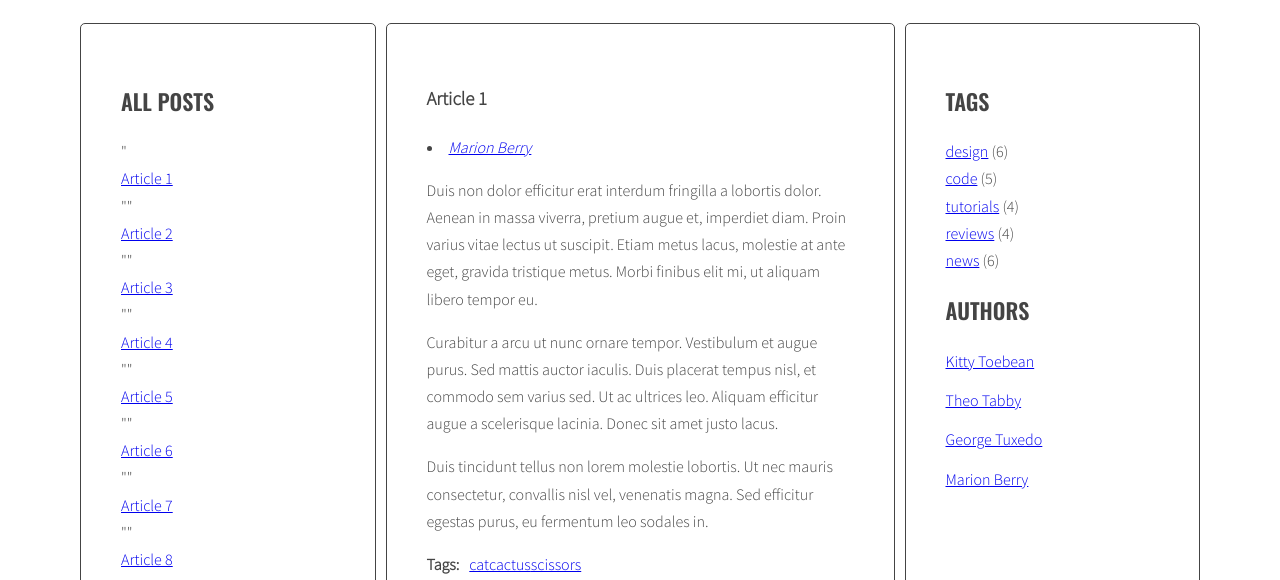
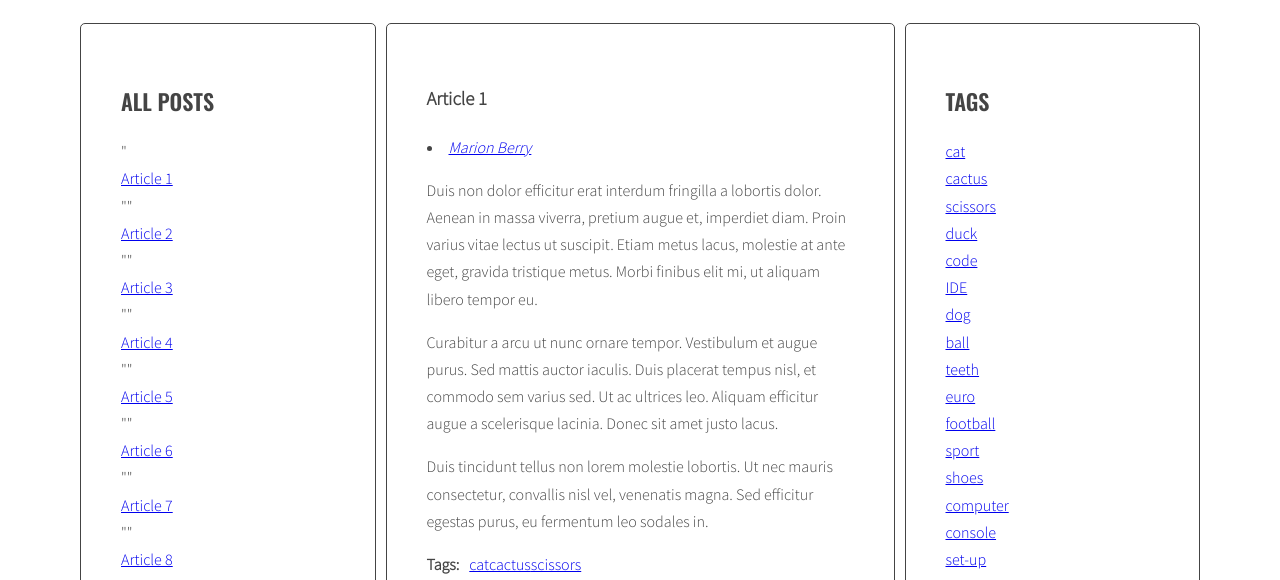
Before and after one commit to dawidPoznanski/javascript-blog, a website: page index.html in a window 1280 px wide. Shown: the part 220-800 px from the top of the page. Drawn offline with nearby package versions, Linux system fonts and the light colour scheme.

Commit message:
cloud tags added, not working

```diff
--- a/index.html
+++ b/index.html
@@ -5,7 +5,7 @@
     <meta http-equiv="X-UA-Compatible" content="IE=edge">
     <meta name="viewport" content="width=device-width, initial-scale=1.0">
     <title>JavaScript Blog</title>
-    <link rel="stylesheet" href="/css/style.css">
+    <link rel="stylesheet" href="/sass/style.css">
 </head>
 <body>
     <div class="blog">
--- a/js/script.js
+++ b/js/script.js
@@ -47,7 +47,11 @@ const optArticleSelector = '.post',
   optTitleSelector = '.post-title',
   optTitleListSelector = '.titles',
   optArticleTagsSelector = '.post-tags .list',
-  optArticleAuthorSelector = '.post-author';
+  optArticleAuthorSelector = '.post-author',
+  optTagsListSelector = '.tags.list',
+  optCloudClassCount = 5,
+  optCloudClassPrefix = 'tag-size-',
+  optAuthorsListSelector = 'authors.list';
 
 function generateTitleLinks(customSelector = ''){
 
@@ -93,8 +97,38 @@ function generateTitleLinks(customSelector = ''){
 
 
 generateTitleLinks();
+function calculateTagsParams(tags) {
+  const params = {
+    max: 0,
+    min: 999999,
+  };
 
+  for(let tag in tags) {
+    console.log(tag + 'is used in ' + tags[tag] + ' times');
+
+    if (params.max < tags[tag]) {
+      params.max = tags[tag];
+    }
+
+    if (params.min > tags[tag] ) {
+      params.min = tags[tag];
+    }
+  }
+
+  console.log('params: ', params);
+  return params;
+}
+
+function calculateTagClass(count, params) {
+  const normalizedCount = count - params.min;
+  const normalizedMax = params.max - params.min;
+  const percentage = normalizedCount / normalizedMax;
+  const classNumber = Math.floor(percentage * (optCloudClassCount - 1) + 1);
+  return optCloudClassPrefix + classNumber;
+}
 function generateTags(){
+  /* [NEW] create a new variable allTags with an empty object */
+  let allTags = {};
   /* find all articles */
   const articles = document.querySelectorAll(optArticleSelector);
 
@@ -117,23 +151,60 @@ function generateTags(){
     for(let tag of articleTagsArray){
       console.log(tag);
       /* generate HTML of the link */
-      const linkHTML = '<li><a href="#tags-' + tag + '">' + tag + '</a></li>';
-      console.log(linkHTML);
-      tagsWrapper.insertAdjacentHTML('afterbegin', linkHTML);
+      const taglinkHTML = '<li><a href="#tags-' + tag + '">' + tag + '</a></li>';
+      console.log(taglinkHTML);
+      tagsWrapper.insertAdjacentHTML('afterbegin', taglinkHTML);
 
-      html = html +linkHTML;
+      html = html +taglinkHTML;
 
 
 
       /* add generated code to html variable */
-      tagsWrapper.innerHTML = html;
-      console.log(html);
+
+      /* [NEW] check if this link is NOT already in allTags */
+      if(!allTags[tag]) {
+        /* [NEW] add generated code to allTags array */
+        allTags[tag] = 1;
+      } else {
+        allTags[tag]++;
+      }
     /* END LOOP: for each tag */
     }
     /* insert HTML of all the links into the tags wrapper */
-
+    tagsWrapper.innerHTML = html;
+    console.log(html);
   /* END LOOP: for every article: */
   }
+  /* [NEW] find list of tags in right column */
+  const tagList = document.querySelector('.tags');
+
+  /* [NEW] create variable for all links HTML code */
+  const tagsParams = calculateTagsParams(allTags);
+  console.log('tagsParams:', tagsParams);
+  let allTagsHTML = '';
+
+  /* [NEW] START LOOP: for each tag in allTags: */
+  for(let tag in allTags){
+    /* [NEW] generate code of a link and add it to allTagsHTML */
+    const tagsParam = '';
+    const tagLinkHTML = '<li>' + calculateTagClass(allTags[tag], tagsParam) + '</li>';
+    console.log('tagLinkHTML:', tagLinkHTML);
+    allTagsHTML += '<li><a class="' + tagLinkHTML + '" href="#tag-' + tag + '"><span>' + tag + '</a>' + '</span></li>';
+    console.log('allTagsHTML: ', allTagsHTML);
+    //const tagLinkHTML = calculateTagClass(allTags[tag], tagsParams);
+    //console.log('tagLinkHTML:', tagLinkHTML);
+
+  // allTagsData.tags.push({
+    //  tag: tag,
+    //  count: allTags[tag],
+    //  className: calculateTagClass(allTags[tag], tagsParams)
+  // });
+  }
+  /* [NEW] END LOOP: for each tag in allTags: */
+
+  /*[NEW] add HTML from allTagsHTML to tagList */
+  tagList.innerHTML = allTagsHTML;
+
 }
 
 generateTags();
--- a/sass/style.scss
+++ b/sass/style.scss
@@ -121,3 +121,28 @@ body {
     margin: 0 10px 0 0;
   }
 }
+
+.tag-size-1 {
+  display: inline;
+  font-size: 100%;
+}
+
+.tag-size-2 {
+  display: inline;
+  font-size: 120%;
+}
+
+.tag-size-3 {
+  display: inline;
+  font-size: 140%;
+}
+
+.tag-size-4 {
+  display: inline;
+  font-size: 160%;
+}
+
+.tag-size-5 {
+  display: inline;
+  font-size: 200%;
+}
```
Also changed, not shown: sass/style.css, sass/style.min.css (added).
